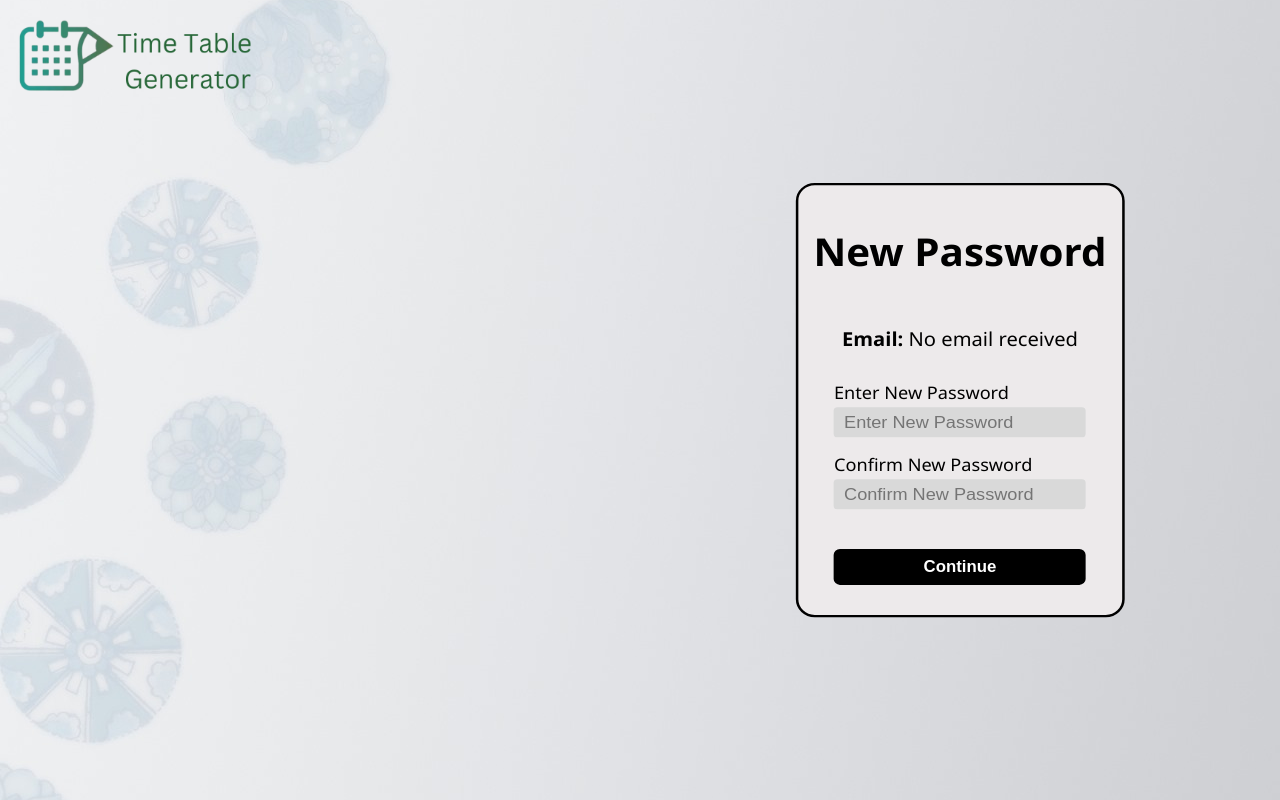
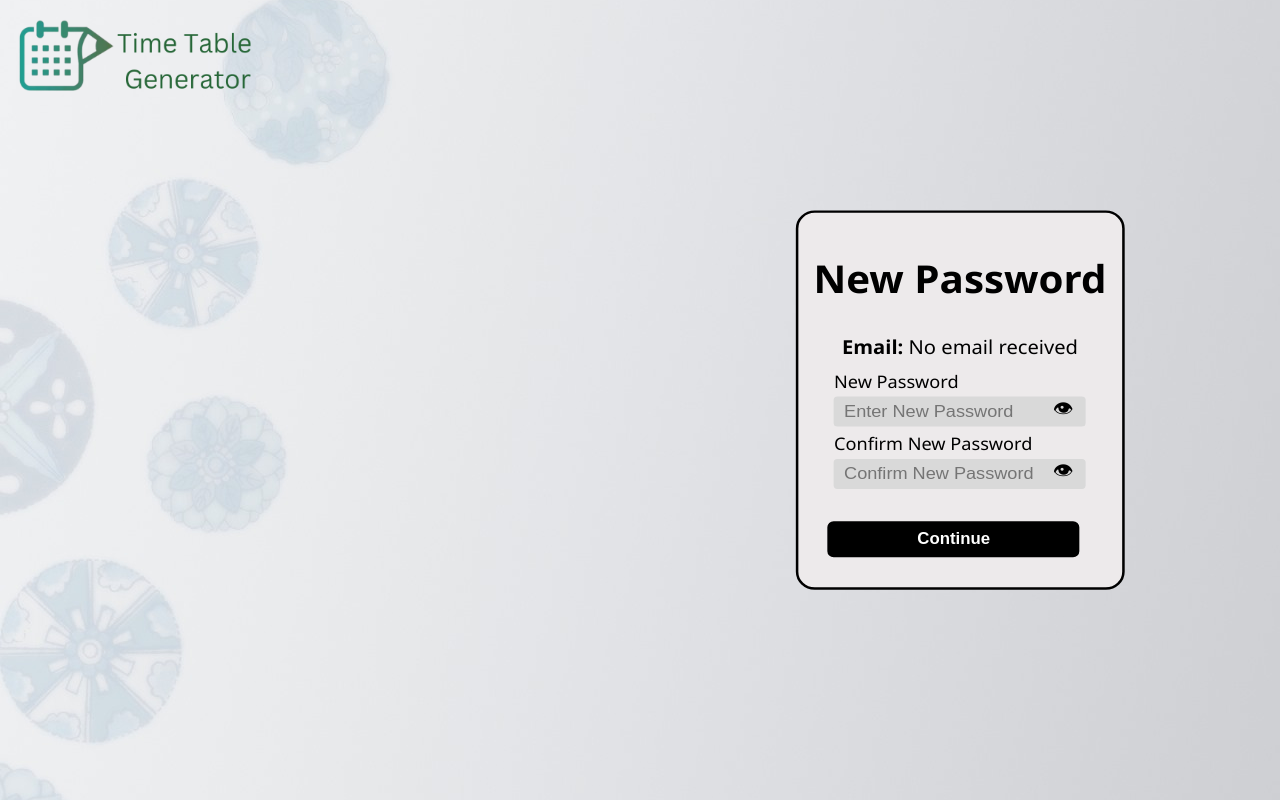
Before and after one commit to Likhith025/timetablegen, a React (Vite) app in the folder frontend/: page /newpassword in a window 1280 px wide. Built offline with nearby package versions, Linux system fonts and the light colour scheme.

Commit message:
Done with OAuth

```diff
--- a/frontend/src/pages/Login/NewPassword.jsx
+++ b/frontend/src/pages/Login/NewPassword.jsx
@@ -1,20 +1,24 @@
 import React, { useState } from 'react';
 import { useLocation, useNavigate } from 'react-router-dom';
-import API_BASE_URL from '../../src'; // Ensure correct API URL import
-import {assets} from '../../assets/assets.js'
+import API_BASE_URL from '../../src';
+import { assets } from '../../assets/assets.js';
 
 const NewPassword = () => {
   const location = useLocation();
   const navigate = useNavigate();
   const email = location.state?.email || 'No email received';
-  const otp = location.state?.otp || 'No OTP received'; // Ensure OTP is passed from previous step
+  const otp = location.state?.otp || 'No OTP received';
 
   const [newPassword, setNewPassword] = useState('');
   const [confirmPassword, setConfirmPassword] = useState('');
+  const [showNewPassword, setShowNewPassword] = useState(false);
+  const [showConfirmPassword, setShowConfirmPassword] = useState(false);
   const [error, setError] = useState('');
   const [loading, setLoading] = useState(false);
 
-  const handleResetPassword = async () => {
+  const handleResetPassword = async (e) => {
+    e.preventDefault();
+
     if (!newPassword || !confirmPassword) {
       setError('Please fill all fields');
       return;
@@ -52,50 +56,73 @@ const NewPassword = () => {
   return (
     <div className="bgsetup">
       <div className="logo">
-      <img src={assets.logo} alt="" />
+        <img src={assets.logo} alt="Logo" />
       </div>
-    <div className='loginpage'>
+      <div className="loginpage">
         <div className="box1">
           <h1>New Password</h1>
 
-        {/* Display OTP and Email */}
-        <div className="info-box">
-          <p><strong>Email:</strong> {email}</p>
-          {/*<p><strong>OTP:</strong> {otp}</p>*/}
-        </div>
+          {/* Display Email and OTP */}
+          <span><strong>Email:</strong> {email}</span>
+          {/*<span><strong>OTP:</strong> {otp}</span>*/}
 
           {error && <p className="error">{error}</p>}
-
+          <form onSubmit={handleResetPassword}>
             <div className="labeldiv">
-          <p>Enter New Password</p>
+              <p>New Password</p>
+              <div className="password-container" style={{ position: 'relative' }}>
                 <input
-            type="password"
+                  type={showNewPassword ? 'text' : 'password'}
                   placeholder="Enter New Password"
-            className='label1'
+                  className="label1"
                   value={newPassword}
                   onChange={(e) => setNewPassword(e.target.value)}
                 />
+                <span
+                  onClick={() => setShowNewPassword(!showNewPassword)}
+                  style={{
+                    position: 'absolute',
+                    right: '10px',
+                    top: '50%',
+                    transform: 'translateY(-50%)',
+                    cursor: 'pointer'
+                  }}
+                >
+                  {showNewPassword ? '🙈' : '👁'}
+                </span>
+              </div>
             </div>
 
             <div className="labeldiv">
               <p>Confirm New Password</p>
+              <div className="password-container" style={{ position: 'relative' }}>
                 <input
-            type="password"
+                  type={showConfirmPassword ? 'text' : 'password'}
                   placeholder="Confirm New Password"
-            className='label1'
+                  className="label1"
                   value={confirmPassword}
                   onChange={(e) => setConfirmPassword(e.target.value)}
                 />
+                <span
+                  onClick={() => setShowConfirmPassword(!showConfirmPassword)}
+                  style={{
+                    position: 'absolute',
+                    right: '10px',
+                    top: '50%',
+                    transform: 'translateY(-50%)',
+                    cursor: 'pointer'
+                  }}
+                >
+                  {showConfirmPassword ? '🙈' : '👁'}
+                </span>
+              </div>
             </div>
 
             <br />
-        <button
-          className="button1"
-          onClick={handleResetPassword}
-          disabled={loading}
-        >
+            <button type="submit" className="button1" disabled={loading}>
               {loading ? 'Updating...' : 'Continue'}
             </button>
+          </form>
         </div>
       </div>
     </div>
--- a/frontend/src/pages/Login/Register.jsx
+++ b/frontend/src/pages/Login/Register.jsx
@@ -13,6 +13,7 @@ const Register = () => {
   const [error, setError] = useState('');
   const [showOtpField, setShowOtpField] = useState(false);
   const [otpSent, setOtpSent] = useState(false);
+  const [sendingOtp, setSendingOtp] = useState(false);
   const [showPassword, setShowPassword] = useState(false);
   const [showConfirmPassword, setShowConfirmPassword] = useState(false);
   const navigate = useNavigate();
@@ -23,6 +24,7 @@ const Register = () => {
       return;
     }
     setError('');
+    setSendingOtp(true);
     try {
       const response = await fetch(`${API_BASE_URL}/user/regotp`, {
         method: 'POST',
@@ -38,6 +40,8 @@ const Register = () => {
       setOtpSent(true);
     } catch (err) {
       setError(err.message);
+    } finally {
+      setSendingOtp(false);
     }
   };
 
@@ -58,7 +62,7 @@ const Register = () => {
         throw new Error(data.message || 'Registration failed');
       }
       alert('Registration Successful!');
-      navigate('/login');
+      navigate('/');
     } catch (err) {
       setError(err.message);
     }
@@ -142,7 +146,7 @@ const Register = () => {
           </div>
         </div>
 
-        {!showOtpField && <button className="button1" onClick={handleSendOtp} disabled={!email}>Get OTP</button>}
+        {!showOtpField && <button className="button1" onClick={handleSendOtp} disabled={!email || sendingOtp}>{sendingOtp ? 'Sending OTP...' : 'Get OTP'}</button>}
         {showOtpField && (
           <>
             <div className="labeldiv">
@@ -152,7 +156,7 @@ const Register = () => {
             {otpSent && (
               <p className="resend-otp">
                 Didn't get OTP?
-                <a href="#" onClick={(e) => { e.preventDefault(); handleSendOtp(); }} style={{ marginLeft: '5px', color: 'blue', cursor: 'pointer' }}>Resend OTP</a>
+                <a href="#" onClick={(e) => { e.preventDefault(); handleSendOtp(); }}>Resend OTP</a>
               </p>
             )}
           </>
```
Lines whose indentation alone changed are shown as unchanged.
